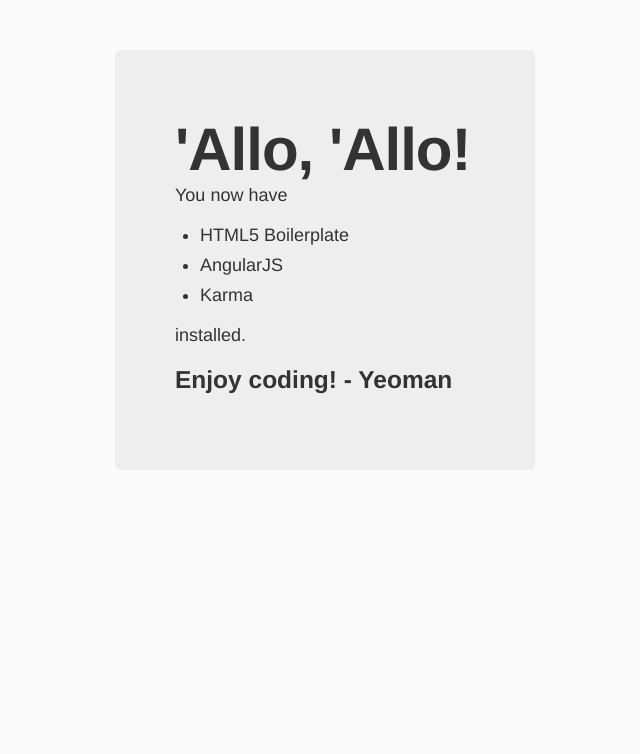
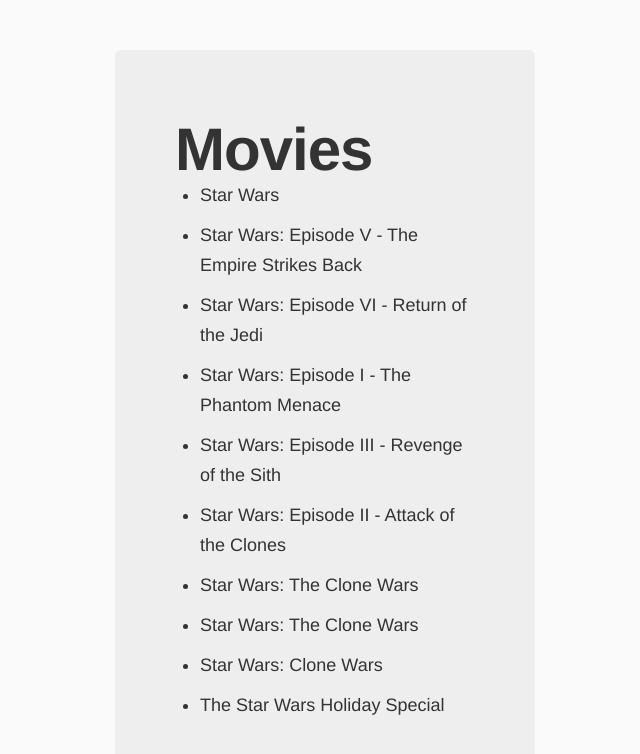
Before and after one commit to hanskompis/NgMovie, a website: page app/index.html in a window 1280 px wide. Shown: the whole page, without its empty margins (315-955 px from the left). Drawn offline with Linux system fonts and the light colour scheme; files whose address does not match are found by name.

Commit message:
movie repeater added

```diff
--- /dev/null
+++ b/app/manywars.json
@@ -0,0 +1 @@
+{"Search":[{"Title":"Star Wars","Year":"1977","imdbID":"tt0076759","Type":"movie"},{"Title":"Star Wars: Episode V - The Empire Strikes Back","Year":"1980","imdbID":"tt0080684","Type":"movie"},{"Title":"Star Wars: Episode VI - Return of the Jedi","Year":"1983","imdbID":"tt0086190","Type":"movie"},{"Title":"Star Wars: Episode I - The Phantom Menace","Year":"1999","imdbID":"tt0120915","Type":"movie"},{"Title":"Star Wars: Episode III - Revenge of the Sith","Year":"2005","imdbID":"tt0121766","Type":"movie"},{"Title":"Star Wars: Episode II - Attack of the Clones","Year":"2002","imdbID":"tt0121765","Type":"movie"},{"Title":"Star Wars: The Clone Wars","Year":"2008","imdbID":"tt1185834","Type":"movie"},{"Title":"Star Wars: The Clone Wars","Year":"2008","imdbID":"tt0458290","Type":"series"},{"Title":"Star Wars: Clone Wars","Year":"2003","imdbID":"tt0361243","Type":"series"},{"Title":"The Star Wars Holiday Special","Year":"1978","imdbID":"tt0193524","Type":"movie"}]}
--- a/app/scripts/controllers/main.js
+++ b/app/scripts/controllers/main.js
@@ -1,10 +1,9 @@
 'use strict';
 
 angular.module('ngMovieApp')
-  .controller('MainCtrl', function ($scope) {
-    $scope.awesomeThings = [
-      'HTML5 Boilerplate',
-      'AngularJS',
-      'Karma'
-    ];
+  .controller('MainCtrl', function ($scope, $http) {
+  	  $http.get('manywars.json').success(function(data) {
+          $scope.data = data["Search"];
+      });
+
   });
--- /dev/null
+++ b/app/starwars.json
@@ -0,0 +1 @@
+{"Title":"Star Wars","Year":"1977","Rated":"PG","Released":"25 May 1977","Runtime":"2 h 1 min","Genre":"Action, Adventure, Fantasy, Sci-Fi","Director":"George Lucas","Writer":"George Lucas","Actors":"Mark Hamill, Harrison Ford, Carrie Fisher, Alec Guinness","Plot":"Luke Skywalker joins forces with a Jedi Knight, a cocky pilot, a wookiee and two droids to save the universe from the Empire's world-destroying battle-station, while also attempting to rescue Princess Leia from the evil Darth Vader.","Poster":"http://ia.media-imdb.com/images/M/MV5BMTU4NTczODkwM15BMl5BanBnXkFtZTcwMzEyMTIyMw@@._V1_SX300.jpg","imdbRating":"8.7","imdbVotes":"588,148","imdbID":"tt0076759","Type":"movie","Response":"True"}
--- a/app/views/main.html
+++ b/app/views/main.html
@@ -1,9 +1,8 @@
 <div class="hero-unit">
-  <h1>'Allo, 'Allo!</h1>
-  <p>You now have</p>
+  <h1>Movies</h1>
   <ul>
-      <li ng-repeat="thing in awesomeThings">{{thing}}</li>
+      <li ng-repeat="item in data" >
+      		<p>{{item.Title}}</p>
+      </li>
   </ul>
-  <p>installed.</p>
-  <h3>Enjoy coding! - Yeoman</h3>
 </div>
```
